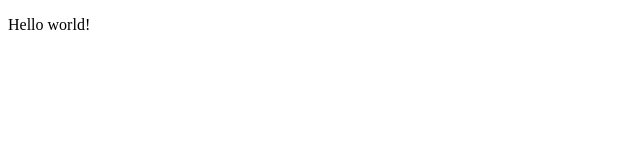
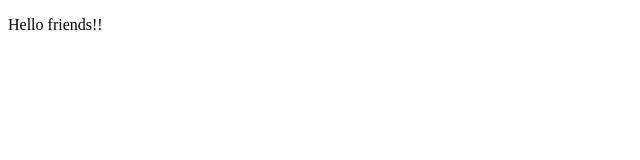
Before and after one commit to TanyaBelova/Preparatory_lessons, a plain HTML site: page index.html in a window 1280 px wide. Shown: the full height of the page, 0-640 px from the left. Drawn offline with Linux system fonts and the light colour scheme.

Commit message:
second commit

```diff
--- a/index.html
+++ b/index.html
@@ -7,7 +7,7 @@
     <title>Document</title>
 </head>
 <body>
-    <p>Hello world!</p>
+    <p>Hello friends!!</p>
 
     <!-- <script>
         alert(1);
```
